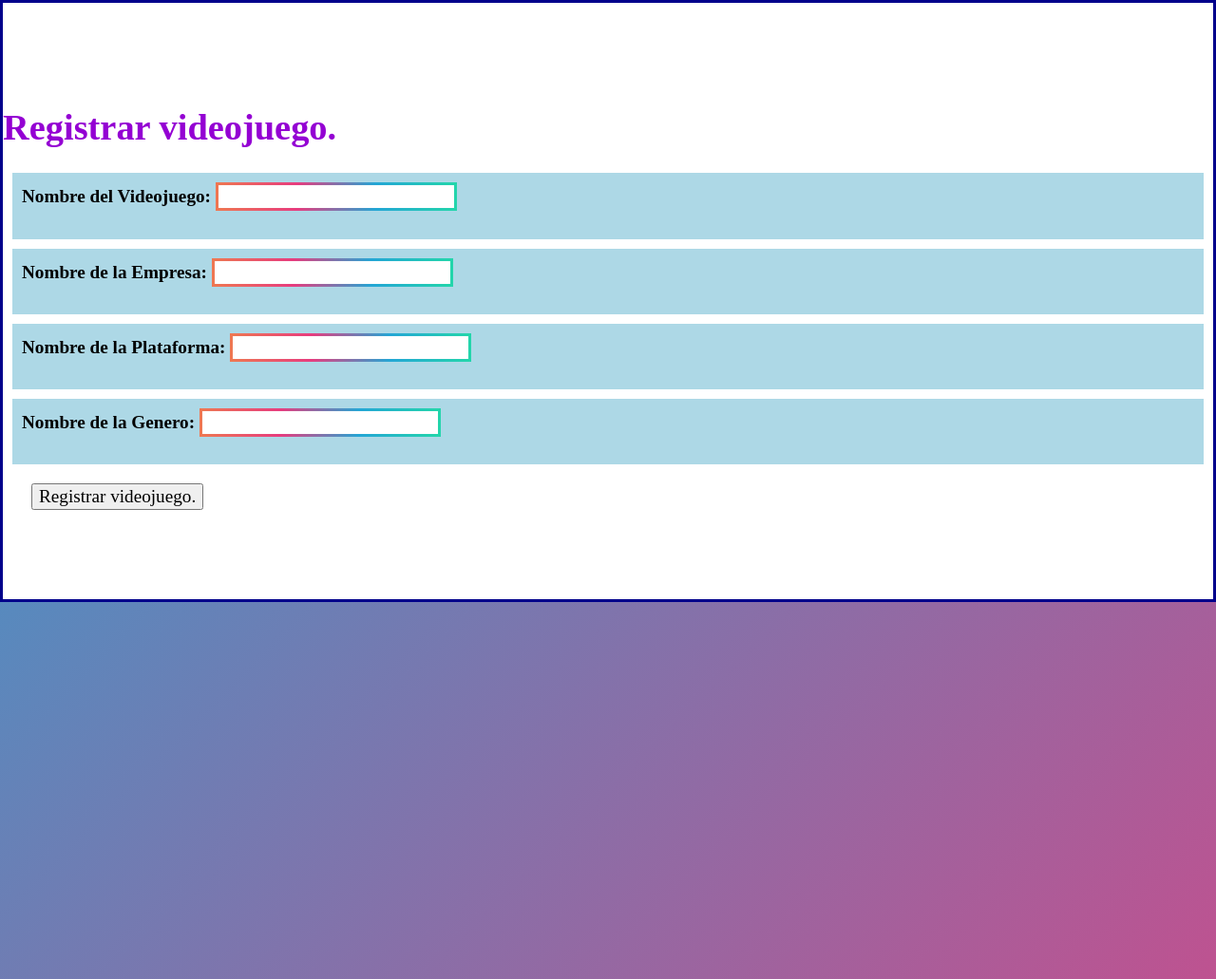
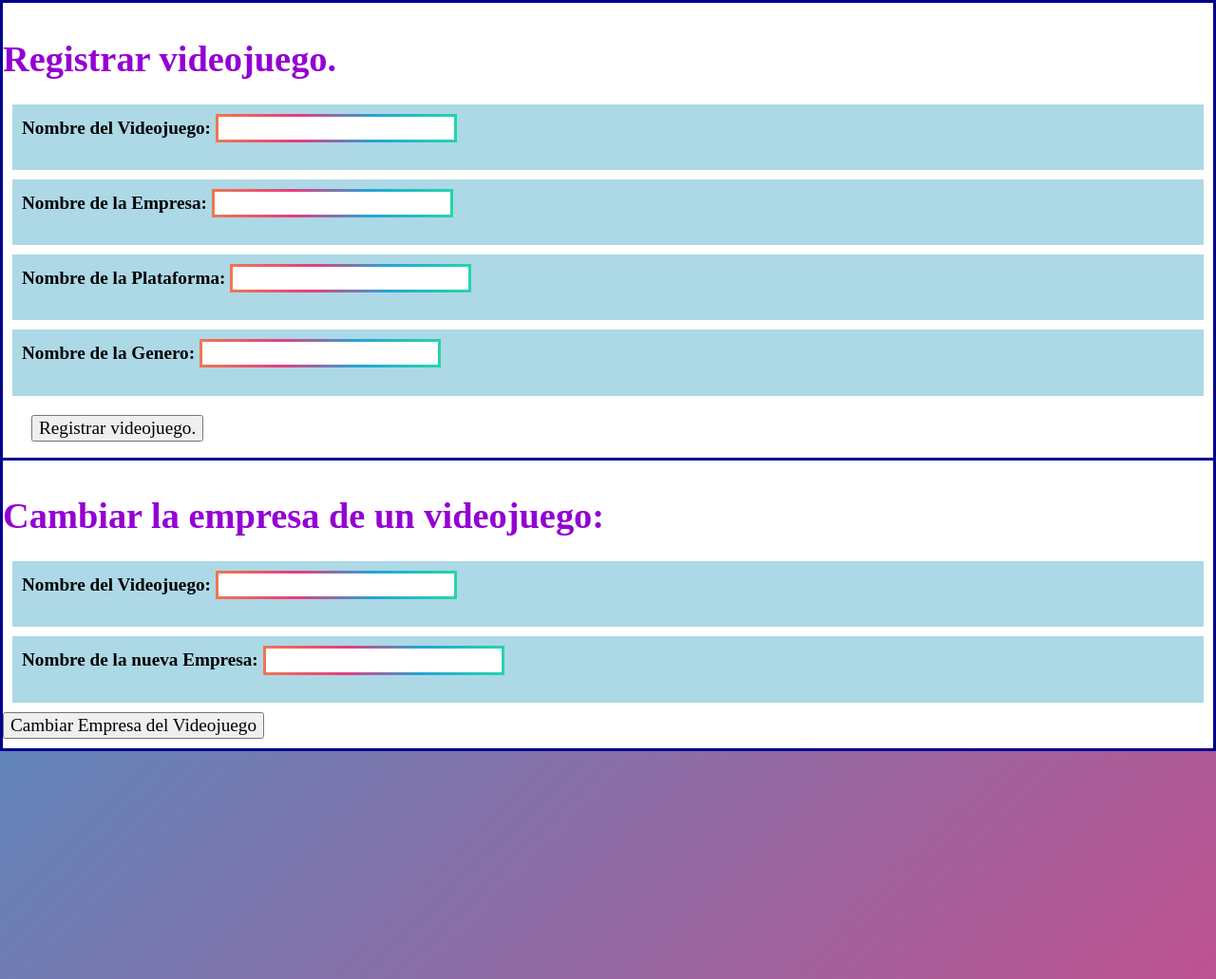
Before and after one commit to Lolzeta/TCVideojuegos, a PHP site: page /edicion.html in a window 1280 px wide. Shown: the part 18-1049 px from the top of the page at 95% size. Run offline with PHP 8.4, Linux system fonts and the light colour scheme; some libraries are stand-ins or nearby versions.

Commit message:
Edicion terminada

```diff
--- a/assets/js/clases.js
+++ b/assets/js/clases.js
@@ -174,6 +174,11 @@
         this.videojuegos.push(videojuego);
         }
     }
+
+    quitarVideojuego(videojuego){
+        let index = this.videojuegos.indexOf(videojuego);
+        this.videojuegos.splice(index,1);
+    }
 }
 
 class Plataforma{
--- a/assets/js/edicion.js
+++ b/assets/js/edicion.js
@@ -21,18 +21,18 @@
     incluirVideojuegoHTML(videojuego);
 }
 
-function validarNombre(){
+function validarNombre(id){
     let validado = false;
-    let nombre = document.getElementById('nombreVideojuego').value;
+    let nombre = document.getElementById(id).value;
     if(nombre!==""){
         validado = true;
     }
     return validado;
 }
 
-function validarEmpresa(){
+function validarEmpresa(id){
     let validado = false;
-    let empresa = document.getElementById('nombreEmpresa').value;
+    let empresa = document.getElementById(id).value;
     if(empresa!==""){
         validado = true;
     }
@@ -50,22 +50,21 @@
 
 function validarGenero(){
     let validado = false;
-    let genero = document.getElementById('nombreGenero').value;
-    let sintax = new RegExp(/^([a-zA-Z]{2,})$/,"g");
-    if(sintax.test(genero)){
-        resultado = true;
+    let genero = document.getElementById('nombreGenero').value.trim();
+    if(genero.match(/^[a-zA-Z]{2,}$/)){
+        validado = true;
     }
     return validado;
 }
 
-function saltarErrores(){
-    let errorNombre = document.getElementById('nombreVideojuego').nextElementSibling;;
-    let errorPlataforma = document.getElementById('nombrePlataforma').nextElementSibling;;
-    let errorEmpresa = document.getElementById('nombreEmpresa').nextElementSibling;;
-    let errorGenero = document.getElementById('nombreGenero').nextElementSibling;;
+function saltarErroresUno(){
+    let errorNombre = document.getElementById('nombreVideojuego').nextElementSibling;
+    let errorPlataforma = document.getElementById('nombrePlataforma').nextElementSibling;
+    let errorEmpresa = document.getElementById('nombreEmpresa').nextElementSibling;
+    let errorGenero = document.getElementById('nombreGenero').nextElementSibling;
 
 
-    if(!validarNombre()){
+    if(!validarNombre('nombreVideojuego')){
         errorNombre.innerHTML = "El nombre no puede estar vacio";
     } else{
         errorNombre.innerHTML = "";
@@ -77,7 +76,7 @@
         errorPlataforma.innerHTML = "";
     }
 
-    if(!validarEmpresa()){
+    if(!validarEmpresa('nombreEmpresa')){
         errorEmpresa.innerHTML = "La empresa no puede estar vacia";
     } else{
         errorEmpresa.innerHTML = "";
@@ -90,12 +89,72 @@
     }
 }
 
+function todoOkUno(){
+    document.getElementById('nombreVideojuego').nextElementSibling.innerHTML = "";
+    document.getElementById('nombrePlataforma').nextElementSibling.innerHTML = "";
+    document.getElementById('nombreEmpresa').nextElementSibling.innerHTML = "";
+    document.getElementById('nombreGenero').nextElementSibling.innerHTML = "";
+}
+
+function todoOkDos(){
+    document.getElementById('nombreVideojuegoACambiar').nextElementSibling.innerHTML = "";
+    document.getElementById('nombreEmpresaACambiar').nextElementSibling.innerHTML = "";
+}
+
+
 let botonCrearVideojuego = document.getElementById('botonCrearVideojuego');
 botonCrearVideojuego.addEventListener('click', function(event){
     event.preventDefault();
-    if(validarEmpresa() && validarNombre() && validarGenero() && validarPlataforma()){
+    if(validarEmpresa('nombreEmpresa') && validarNombre('nombreVideojuego') && validarGenero() && validarPlataforma()){
         crearVideojuego();
+        todoOkUno();
     } else{
-        saltarErrores();
+        saltarErroresUno();
     }
 });
+
+function cambiarEmpresaVideojuego(){
+    let videojuego = listaVideojuegos.find(x => x.nombre === document.getElementById('nombreVideojuegoACambiar').value);
+    let antiguaEmpresa = videojuego.empresa;
+    let empresa = listaEmpresas.find(x => x.nombre === document.getElementById('nombreEmpresaACambiar').value);
+    if(empresa === undefined){
+        empresa = new Empresa(document.getElementById('nombreEmpresaACambiar').value);
+        listaEmpresas.push(empresa);
+    }
+    if(videojuego.contieneEmpresa(empresa)){
+        console.log("El videojuego seleccionado ya tiene esta empresa");
+    } else{
+        videojuego.empresa = empresa;
+        antiguaEmpresa.quitarVideojuego(videojuego);
+        empresa.addVideojuego(videojuego);
+        mostrarUno(videojuego);
+    }
+}
+
+let botonCambiarEmpresa = document.getElementById('botonCambiarEmpresa');
+botonCambiarEmpresa.addEventListener('click', function(event){
+    event.preventDefault();
+    if(validarEmpresa('nombreEmpresaACambiar') && validarNombre('nombreVideojuegoACambiar')){
+        cambiarEmpresaVideojuego();
+        todoOkDos();
+    } else{
+        saltarErroresDos();
+    }
+});
+
+function saltarErroresDos(){
+    let errorVideojuego = document.getElementById('nombreVideojuegoACambiar').nextElementSibling;
+    let errorEmpresa = document.getElementById('nombreEmpresaACambiar').nextElementSibling;
+
+    if(!validarNombre('nombreVideojuegoACambiar')){
+        errorVideojuego.innerHTML = "El nombre no puede estar vacio";
+    } else{
+        errorVideojuego.innerHTML = "";
+    }
+
+    if(!validarEmpresa('nombreEmpresaACambiar')){
+        errorEmpresa.innerHTML = "La empresa no puede estar vacia";
+    } else{
+        errorEmpresa.innerHTML = "";
+    }
+}
--- a/assets/js/utiles.js
+++ b/assets/js/utiles.js
@@ -12,6 +12,7 @@
 
 function mostrarVideojuegosHTML(listaDeVideojuegos){
 	let divVideojuegos  = document.getElementById('videojuegos');
+	divVideojuegos.innerHTML = '';
 	if(listaDeVideojuegos.length === 0){
 		divVideojuegos.innerHTML = '';
 	}else{
@@ -23,3 +24,9 @@
 	let divVideojuegos  = document.getElementById('videojuegosCreados');
 	videojuego.mostrarVideojuegos(divVideojuegos);
 }
+
+function mostrarUno(videojuego){
+	let divVideojuegos  = document.getElementById('videojuegosCreados');
+	divVideojuegos.innerHTML = "";
+	videojuego.mostrarVideojuegos(divVideojuegos);
+}
--- a/edicion.html
+++ b/edicion.html
@@ -22,7 +22,7 @@
 
     <main>
         <section>
-            <div class="crearVid">
+            <div class="gestionPadre">
                 <form>
                     <div class="tituloCrear"><h1>Registrar videojuego.</h1></div>
 
@@ -53,6 +53,25 @@
                 </form>
             </div>
 
+            <div class="gestionPadre">
+                <form>
+                    <div class="tituloCrear"><h1>Cambiar la empresa de un videojuego:</h1></div>
+
+                    <div class="campo">
+                        <label for="nombreVideojuegoACambiar">Nombre del Videojuego: </label>
+                        <input type="text" id="nombreVideojuegoACambiar" name="nombreVideojuegoACambiar">
+                        <p class="errores"></p>
+                    </div>
+
+                    <div class="campo">
+                        <label for="nombreEmpresaACambiar">Nombre de la nueva Empresa:</label>
+                        <input type="text" id="nombreEmpresaACambiar" name="nombreEmpresaACambiar">
+                        <p class="errores"></p>
+                    </div>
+                    <button id="botonCambiarEmpresa" name="botonCambiarEmpresa">Cambiar Empresa del Videojuego</button>
+                </form>
+            </div>
+
             <div id="videojuegosCreados" class="videojuegosFlex">
 
             </div>
--- a/style.css
+++ b/style.css
@@ -181,7 +181,7 @@
     border-width: 3px;
 }
 
-.crearVid{
+.gestionPadre{
     display: flex;
     flex-wrap: nowrap;
     flex-direction: column;
@@ -192,9 +192,10 @@
     color: black;
     font-weight: bold;
     font-size: 120%;
+    height: 100%;
 }
 
-.crearVid input{
+.gestionPadre input{
     border-image: linear-gradient(to right,#EE7752, #E73C7E, #23A6D5, #23D5AB);
     border-image-slice: 1;
     border-width: 3px;
@@ -208,7 +209,6 @@
 
 .tituloCrear{
     color: darkviolet;
-    align-self: center;
 }
 
 #botonCrearVideojuego{
```
